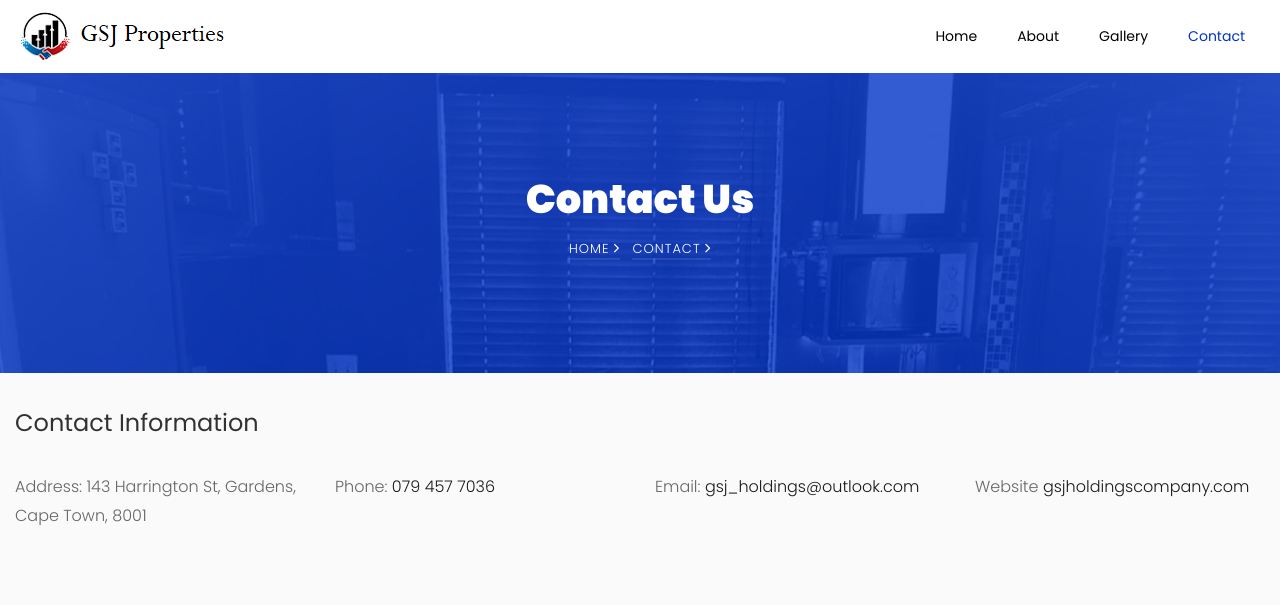
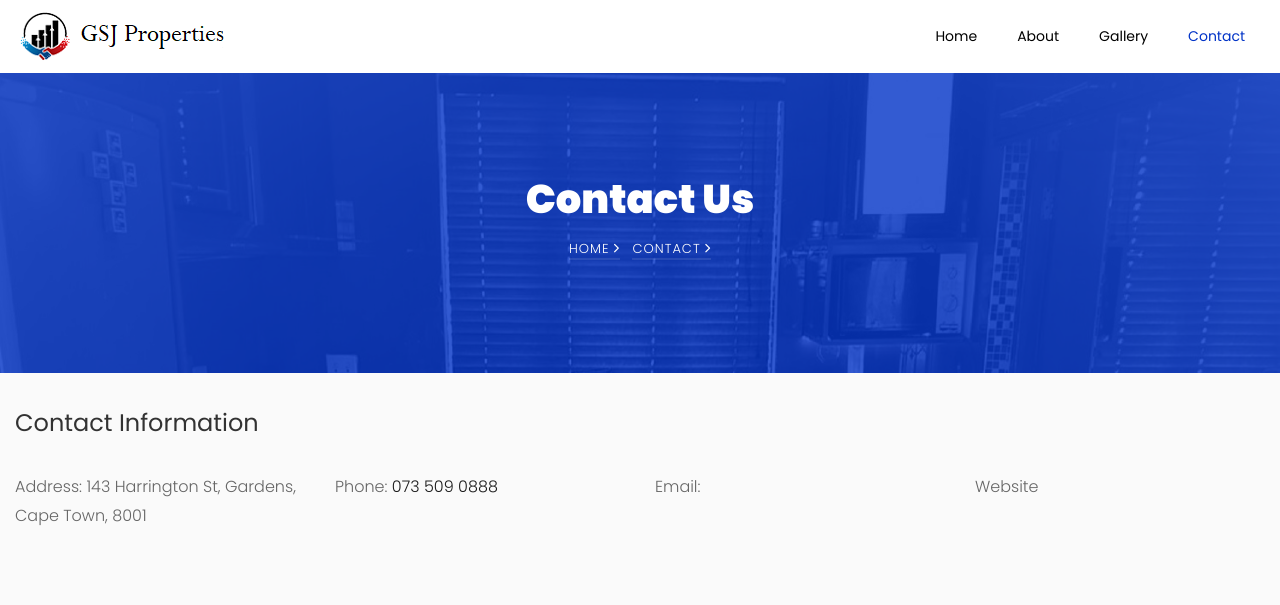
Before and after one commit to xdevone/gsj-properties, a plain HTML site: page contact.html in a window 1280 px wide. Shown: the top 605 px of the page. Drawn offline with Linux system fonts and the light colour scheme; files whose address does not match are found by name.

Commit message:
Update contact.html

```diff
--- a/contact.html
+++ b/contact.html
@@ -69,13 +69,13 @@
             <p><span>Address:</span> 143 Harrington St, Gardens, Cape Town, 8001</p>
           </div>
           <div class="col-md-3">
-            <p><span>Phone:</span> <a href="tel://1234567920">079 457 7036</a></p>
+            <p><span>Phone:</span> <a href="tel://1234567920">073 509 0888</a></p>
           </div>
           <div class="col-md-3">
-            <p><span>Email:</span> <a href="mailto:info@yoursite.com">gsj_holdings@outlook.com</a></p>
+            <p><span>Email:</span> <a href="mailto:info@yoursite.com"></a></p>
           </div>
           <div class="col-md-3">
-            <p><span>Website</span> <a href="#">gsjholdingscompany.com</a></p>
+            <p><span>Website</span> <a href="#"></a></p>
           </div>
         </div>
       </div>
```
